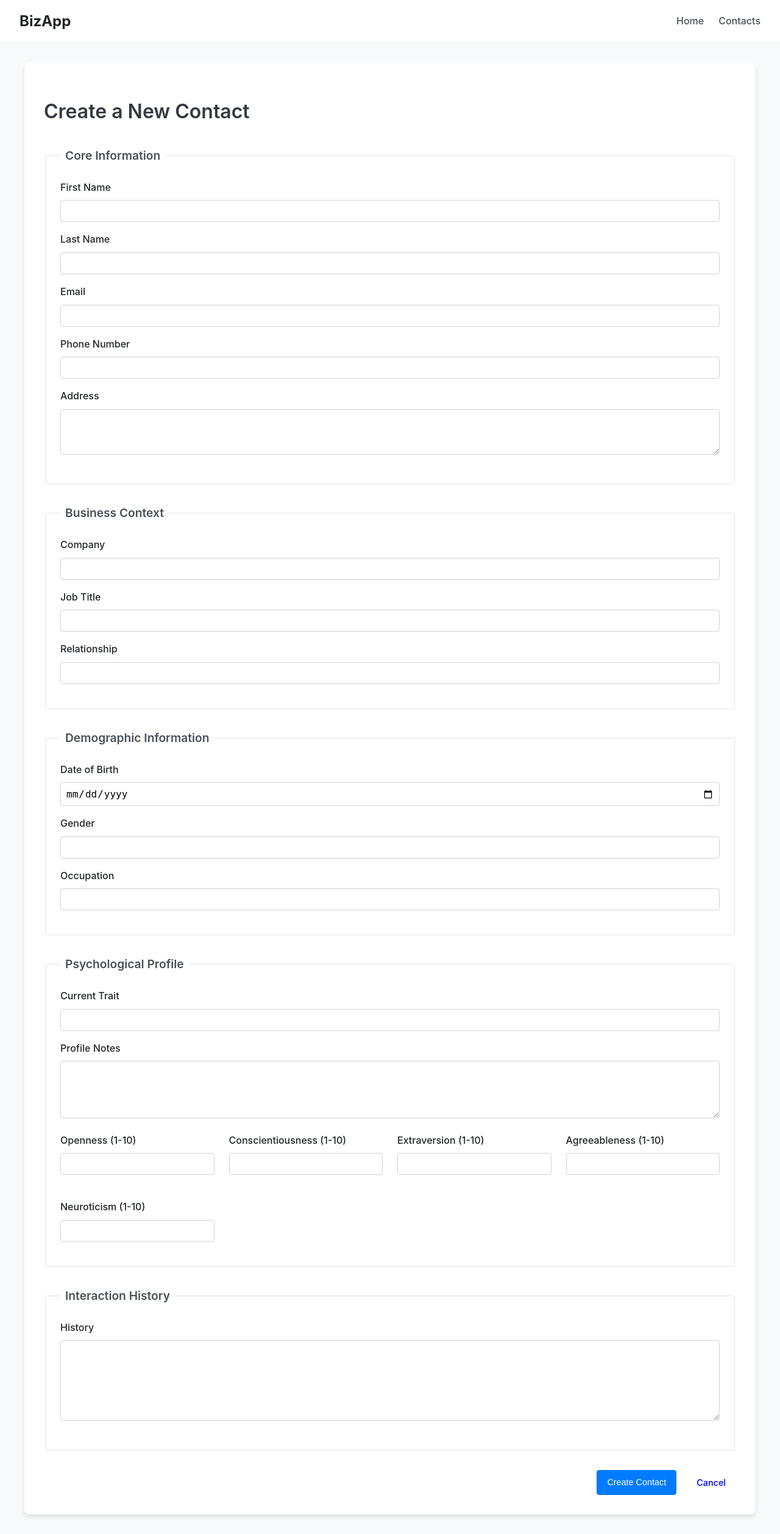
After one commit to mkharouta/businessManager, a Flask app: page /contacts/new in a window 1280 px wide. The commit adds this page. Shown: the whole page at 61% size. Run offline with Flask 3, Linux system fonts and the light colour scheme; some libraries are stand-ins or nearby versions.

Commit message:
feat: Implement CRUD functionality for contacts
This commit introduces full Create, Read, Update, and Delete (CRUD) functionality for contacts through the web interface.

Key changes:
- Added a "New Contact" button and a form (`contact_form.html`) for creating and editing contacts.
- Implemented the backend logic in `app.py` to handle the creation of new contacts via a `POST` request.
- Added "Edit" and "Delete" buttons to the contacts list.
- Implemented the backend logic for updating existing contacts, including pre-filling the form with their data.
- Implemented the backend logic for deleting contacts, with a JavaScript confirmation dialog for safety.
- Added flashed messages to provide user feedback after creating, updating, or deleting a contact.
- Included a test script (`test_crud.py`) to verify the correctness of the database operations.

```diff
--- a/business_app/app.py
+++ b/business_app/app.py
@@ -1,9 +1,10 @@
 import os
 import psycopg2
 import psycopg2.extras
-from flask import Flask, g, jsonify, render_template
+from flask import Flask, g, jsonify, render_template, request, redirect, url_for, flash
 
 app = Flask(__name__, template_folder='templates')
+app.secret_key = os.urandom(24)
 
 # --- Database Connection ---
 def get_db():
@@ -54,6 +55,143 @@ def contacts_ui():
         contacts = [dict(row) for row in cur.fetchall()]
     return render_template('contacts.html', contacts=contacts)
 
+
+@app.route('/contacts/new', methods=['GET', 'POST'])
+def new_contact():
+    """
+    Renders the form to create a new contact and handles form submission.
+    """
+    if request.method == 'POST':
+        # Get form data, converting empty strings to None
+        form_data = {key: value if value else None for key, value in request.form.items()}
+
+        # The 'date_of_birth' field needs to be handled carefully if it's empty
+        if not form_data.get('date_of_birth'):
+            form_data['date_of_birth'] = None
+
+        # Integer fields need to be converted to int, or None if empty
+        for key in ['personality_openness', 'personality_conscientiousness', 'personality_extraversion', 'personality_agreeableness', 'personality_neuroticism']:
+            if form_data.get(key) is not None:
+                try:
+                    form_data[key] = int(form_data[key])
+                except (ValueError, TypeError):
+                    form_data[key] = None
+
+        db = get_db()
+        with db.cursor() as cur:
+            cur.execute(
+                """
+                INSERT INTO contacts (
+                    first_name, last_name, email, phone_number, address, company, job_title,
+                    relationship, date_of_birth, gender, occupation, current_trait,
+                    profile_notes, personality_openness, personality_conscientiousness,
+                    personality_extraversion, personality_agreeableness, personality_neuroticism,
+                    history
+                ) VALUES (
+                    %(first_name)s, %(last_name)s, %(email)s, %(phone_number)s, %(address)s,
+                    %(company)s, %(job_title)s, %(relationship)s, %(date_of_birth)s,
+                    %(gender)s, %(occupation)s, %(current_trait)s, %(profile_notes)s,
+                    %(personality_openness)s, %(personality_conscientiousness)s,
+                    %(personality_extraversion)s, %(personality_agreeableness)s,
+                    %(personality_neuroticism)s, %(history)s
+                )
+                """,
+                form_data
+            )
+        db.commit()
+        flash('Contact created successfully!', 'success')
+        return redirect(url_for('contacts_ui'))
+
+    # For GET request, just render the form
+    return render_template('contact_form.html')
+
+
+@app.route('/contacts/<int:id>/edit', methods=['GET', 'POST'])
+def edit_contact(id):
+    """
+    Renders the form to edit a contact and handles form submission for updates.
+    """
+    db = get_db()
+
+    # Fetch the contact to edit for both GET and POST
+    with db.cursor(cursor_factory=psycopg2.extras.DictCursor) as cur:
+        cur.execute("SELECT * FROM contacts WHERE id = %s", (id,))
+        contact = cur.fetchone()
+
+    if contact is None:
+        flash('Contact not found.', 'danger')
+        return redirect(url_for('contacts_ui'))
+
+    if request.method == 'POST':
+        # Get form data
+        form_data = {key: value if value else None for key, value in request.form.items()}
+        form_data['id'] = id  # Add id for the WHERE clause in the UPDATE statement
+
+        # Handle date and integer fields
+        if not form_data.get('date_of_birth'):
+            form_data['date_of_birth'] = None
+        for key in ['personality_openness', 'personality_conscientiousness', 'personality_extraversion', 'personality_agreeableness', 'personality_neuroticism']:
+            if form_data.get(key) is not None:
+                try:
+                    form_data[key] = int(form_data[key])
+                except (ValueError, TypeError):
+                    form_data[key] = None
+
+        with db.cursor() as cur:
+            cur.execute(
+                """
+                UPDATE contacts SET
+                    first_name = %(first_name)s,
+                    last_name = %(last_name)s,
+                    email = %(email)s,
+                    phone_number = %(phone_number)s,
+                    address = %(address)s,
+                    company = %(company)s,
+                    job_title = %(job_title)s,
+                    relationship = %(relationship)s,
+                    date_of_birth = %(date_of_birth)s,
+                    gender = %(gender)s,
+                    occupation = %(occupation)s,
+                    current_trait = %(current_trait)s,
+                    profile_notes = %(profile_notes)s,
+                    personality_openness = %(personality_openness)s,
+                    personality_conscientiousness = %(personality_conscientiousness)s,
+                    personality_extraversion = %(personality_extraversion)s,
+                    personality_agreeableness = %(personality_agreeableness)s,
+                    personality_neuroticism = %(personality_neuroticism)s,
+                    history = %(history)s,
+                    updated_at = NOW()
+                WHERE id = %(id)s
+                """,
+                form_data
+            )
+        db.commit()
+        flash('Contact updated successfully!', 'success')
+        return redirect(url_for('contacts_ui'))
+
+    # For GET request, render the form with the contact's data
+    return render_template('contact_form.html', contact=contact)
+
+
+@app.route('/contacts/<int:id>/delete', methods=['POST'])
+def delete_contact(id):
+    """
+    Deletes a contact from the database.
+    """
+    db = get_db()
+    with db.cursor(cursor_factory=psycopg2.extras.DictCursor) as cur:
+        # Check if contact exists before deleting to provide a better error message
+        cur.execute("SELECT id FROM contacts WHERE id = %s", (id,))
+        contact = cur.fetchone()
+        if contact is None:
+            flash('Contact not found.', 'danger')
+        else:
+            cur.execute("DELETE FROM contacts WHERE id = %s", (id,))
+            db.commit()
+            flash('Contact deleted successfully!', 'success')
+
+    return redirect(url_for('contacts_ui'))
+
 # --- API Routes ---
 @app.route('/api/contacts')
 def get_contacts_api():
--- a/business_app/templates/base.html
+++ b/business_app/templates/base.html
@@ -80,6 +80,132 @@
         tr:hover {
             background-color: #f1f3f5;
         }
+        .page-header {
+            display: flex;
+            justify-content: space-between;
+            align-items: center;
+            margin-bottom: 1rem;
+        }
+        .btn {
+            display: inline-block;
+            padding: 0.5rem 1rem;
+            font-size: 0.9rem;
+            font-weight: 500;
+            text-decoration: none;
+            border-radius: 4px;
+            transition: background-color 0.2s ease-in-out, border-color 0.2s ease-in-out;
+            cursor: pointer;
+            border: 1px solid transparent;
+            text-align: center;
+        }
+        .btn-primary {
+            background-color: #007bff;
+            color: #ffffff;
+            border-color: #007bff;
+        }
+        .btn-primary:hover {
+            background-color: #0056b3;
+            border-color: #0056b3;
+            color: #ffffff;
+        }
+        .btn-secondary {
+            background-color: #6c757d;
+            color: #ffffff;
+            border-color: #6c757d;
+        }
+        .btn-secondary:hover {
+            background-color: #5a6268;
+            border-color: #545b62;
+            color: #ffffff;
+        }
+        .btn-danger {
+            background-color: #dc3545;
+            color: #ffffff;
+            border-color: #dc3545;
+        }
+        .btn-danger:hover {
+            background-color: #c82333;
+            border-color: #bd2130;
+            color: #ffffff;
+        }
+        .btn-sm {
+            padding: 0.25rem 0.5rem;
+            font-size: 0.8rem;
+        }
+        form {
+            margin-top: 2rem;
+        }
+        fieldset {
+            border: 1px solid #dee2e6;
+            border-radius: 4px;
+            padding: 1.5rem;
+            margin-bottom: 2rem;
+        }
+        legend {
+            font-size: 1.2rem;
+            font-weight: 600;
+            padding: 0 0.5rem;
+            color: #495057;
+        }
+        .form-group {
+            margin-bottom: 1rem;
+        }
+        .form-group label {
+            display: block;
+            margin-bottom: 0.5rem;
+            font-weight: 500;
+        }
+        .form-group input[type="text"],
+        .form-group input[type="email"],
+        .form-group input[type="tel"],
+        .form-group input[type="date"],
+        .form-group input[type="number"],
+        .form-group textarea,
+        .form-group select {
+            width: 100%;
+            padding: 0.5rem;
+            border: 1px solid #ced4da;
+            border-radius: 4px;
+            font-size: 1rem;
+            box-sizing: border-box;
+        }
+        .form-grid {
+            display: grid;
+            grid-template-columns: repeat(auto-fit, minmax(200px, 1fr));
+            gap: 1.5rem;
+        }
+        .form-actions {
+            display: flex;
+            gap: 1rem;
+            justify-content: flex-end;
+            margin-top: 2rem;
+        }
+        .flashes {
+            list-style: none;
+            padding: 0;
+            margin-bottom: 1rem;
+        }
+        .alert {
+            padding: 1rem;
+            margin-bottom: 1rem;
+            border: 1px solid transparent;
+            border-radius: 4px;
+        }
+        .alert-success {
+            color: #155724;
+            background-color: #d4edda;
+            border-color: #c3e6cb;
+        }
+        .alert-danger {
+            color: #721c24;
+            background-color: #f8d7da;
+            border-color: #f5c6cb;
+        }
+        .actions {
+            display: flex;
+            gap: 0.5rem;
+            align-items: center;
+        }
     </style>
 </head>
 <body>
@@ -91,6 +217,15 @@
         </ul>
     </nav>
     <div class="container">
+        {% with messages = get_flashed_messages(with_categories=true) %}
+            {% if messages %}
+                <div class="flashes">
+                {% for category, message in messages %}
+                    <div class="alert alert-{{ category }}">{{ message }}</div>
+                {% endfor %}
+                </div>
+            {% endif %}
+        {% endwith %}
         <main class="content">
             {% block content %}{% endblock %}
         </main>
--- /dev/null
+++ b/business_app/templates/contact_form.html
@@ -0,0 +1,112 @@
+{% extends "base.html" %}
+
+{% block title %}{% if contact %}Edit Contact{% else %}New Contact{% endif %}{% endblock %}
+
+{% block content %}
+    <h1>{% if contact %}Edit Contact{% else %}Create a New Contact{% endif %}</h1>
+
+    <form method="POST" action="{% if contact %}/contacts/{{ contact.id }}/edit{% else %}/contacts/new{% endif %}">
+        <fieldset>
+            <legend>Core Information</legend>
+            <div class="form-group">
+                <label for="first_name">First Name</label>
+                <input type="text" name="first_name" id="first_name" value="{{ contact.first_name if contact else '' }}" required>
+            </div>
+            <div class="form-group">
+                <label for="last_name">Last Name</label>
+                <input type="text" name="last_name" id="last_name" value="{{ contact.last_name if contact else '' }}" required>
+            </div>
+            <div class="form-group">
+                <label for="email">Email</label>
+                <input type="email" name="email" id="email" value="{{ contact.email if contact else '' }}" required>
+            </div>
+            <div class="form-group">
+                <label for="phone_number">Phone Number</label>
+                <input type="tel" name="phone_number" id="phone_number" value="{{ contact.phone_number if contact else '' }}">
+            </div>
+            <div class="form-group">
+                <label for="address">Address</label>
+                <textarea name="address" id="address" rows="3">{{ contact.address if contact else '' }}</textarea>
+            </div>
+        </fieldset>
+
+        <fieldset>
+            <legend>Business Context</legend>
+            <div class="form-group">
+                <label for="company">Company</label>
+                <input type="text" name="company" id="company" value="{{ contact.company if contact else '' }}">
+            </div>
+            <div class="form-group">
+                <label for="job_title">Job Title</label>
+                <input type="text" name="job_title" id="job_title" value="{{ contact.job_title if contact else '' }}">
+            </div>
+            <div class="form-group">
+                <label for="relationship">Relationship</label>
+                <input type="text" name="relationship" id="relationship" value="{{ contact.relationship if contact else '' }}">
+            </div>
+        </fieldset>
+
+        <fieldset>
+            <legend>Demographic Information</legend>
+            <div class="form-group">
+                <label for="date_of_birth">Date of Birth</label>
+                <input type="date" name="date_of_birth" id="date_of_birth" value="{{ contact.date_of_birth if contact else '' }}">
+            </div>
+            <div class="form-group">
+                <label for="gender">Gender</label>
+                <input type="text" name="gender" id="gender" value="{{ contact.gender if contact else '' }}">
+            </div>
+            <div class="form-group">
+                <label for="occupation">Occupation</label>
+                <input type="text" name="occupation" id="occupation" value="{{ contact.occupation if contact else '' }}">
+            </div>
+        </fieldset>
+
+        <fieldset>
+            <legend>Psychological Profile</legend>
+            <div class="form-group">
+                <label for="current_trait">Current Trait</label>
+                <input type="text" name="current_trait" id="current_trait" value="{{ contact.current_trait if contact else '' }}">
+            </div>
+            <div class="form-group">
+                <label for="profile_notes">Profile Notes</label>
+                <textarea name="profile_notes" id="profile_notes" rows="4">{{ contact.profile_notes if contact else '' }}</textarea>
+            </div>
+            <div class="form-grid">
+                <div class="form-group">
+                    <label for="personality_openness">Openness (1-10)</label>
+                    <input type="number" name="personality_openness" id="personality_openness" min="1" max="10" value="{{ contact.personality_openness if contact else '' }}">
+                </div>
+                <div class="form-group">
+                    <label for="personality_conscientiousness">Conscientiousness (1-10)</label>
+                    <input type="number" name="personality_conscientiousness" id="personality_conscientiousness" min="1" max="10" value="{{ contact.personality_conscientiousness if contact else '' }}">
+                </div>
+                <div class="form-group">
+                    <label for="personality_extraversion">Extraversion (1-10)</label>
+                    <input type="number" name="personality_extraversion" id="personality_extraversion" min="1" max="10" value="{{ contact.personality_extraversion if contact else '' }}">
+                </div>
+                <div class="form-group">
+                    <label for="personality_agreeableness">Agreeableness (1-10)</label>
+                    <input type="number" name="personality_agreeableness" id="personality_agreeableness" min="1" max="10" value="{{ contact.personality_agreeableness if contact else '' }}">
+                </div>
+                <div class="form-group">
+                    <label for="personality_neuroticism">Neuroticism (1-10)</label>
+                    <input type="number" name="personality_neuroticism" id="personality_neuroticism" min="1" max="10" value="{{ contact.personality_neuroticism if contact else '' }}">
+                </div>
+            </div>
+        </fieldset>
+
+        <fieldset>
+            <legend>Interaction History</legend>
+            <div class="form-group">
+                <label for="history">History</label>
+                <textarea name="history" id="history" rows="6">{{ contact.history if contact else '' }}</textarea>
+            </div>
+        </fieldset>
+
+        <div class="form-actions">
+            <button type="submit" class="btn btn-primary">{% if contact %}Save Changes{% else %}Create Contact{% endif %}</button>
+            <a href="/contacts-ui" class="btn">Cancel</a>
+        </div>
+    </form>
+{% endblock %}
```
Also changed, not shown: business_app/templates/contacts.html (+11 -1 lines), business_app/test_crud.py (added, +130 -0 lines), 1 other file.
